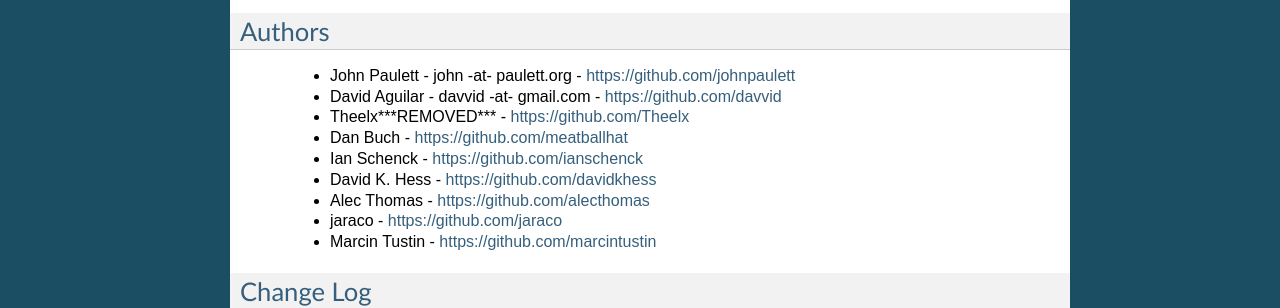
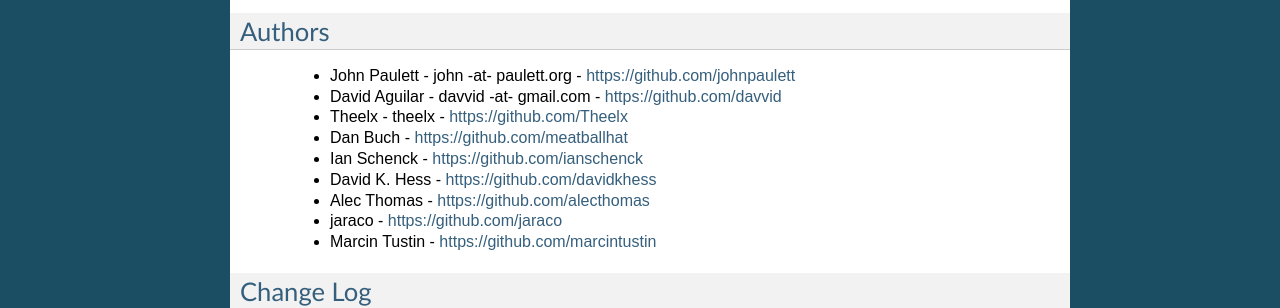
Before and after one commit to jsonpickle/jsonpickle, a Sphinx documentation site: the page built from docs/index.rst, in a window 1280 px wide. Shown: the part 1680-1988 px from the top of the page. Built offline with Sphinx 7.4.7, drawn with Linux system fonts in a browser that asks for light colours.

Commit message:
Remove text

```diff
--- a/docs/index.rst
+++ b/docs/index.rst
@@ -74,7 +74,7 @@
 
  * John Paulett - john -at- paulett.org - https://github.com/johnpaulett
  * David Aguilar - davvid -at- gmail.com - https://github.com/davvid
- * Theelx***REMOVED*** - https://github.com/Theelx
+ * Theelx - theelx - https://github.com/Theelx
  * Dan Buch - https://github.com/meatballhat
  * Ian Schenck - https://github.com/ianschenck
  * David K. Hess - https://github.com/davidkhess
```
